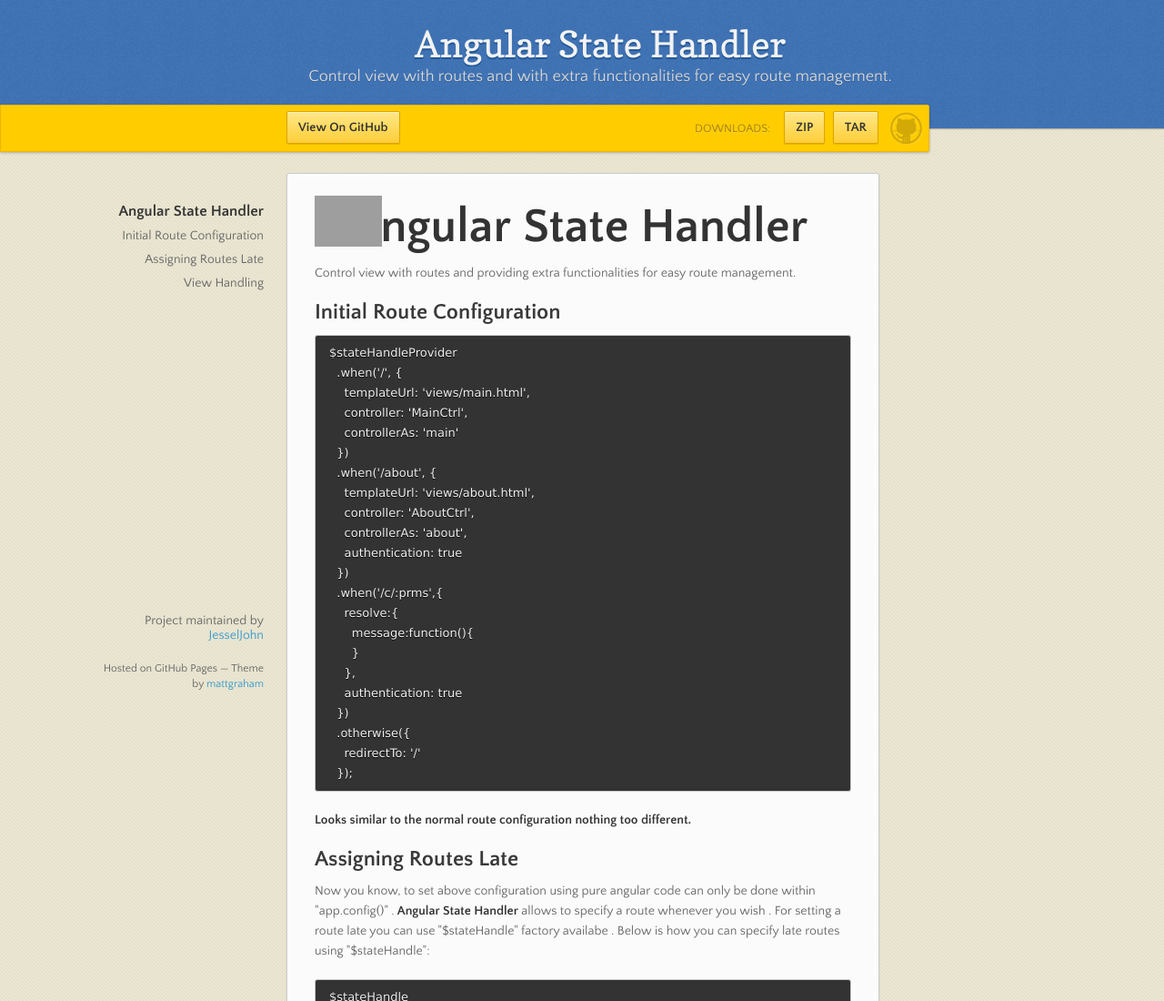
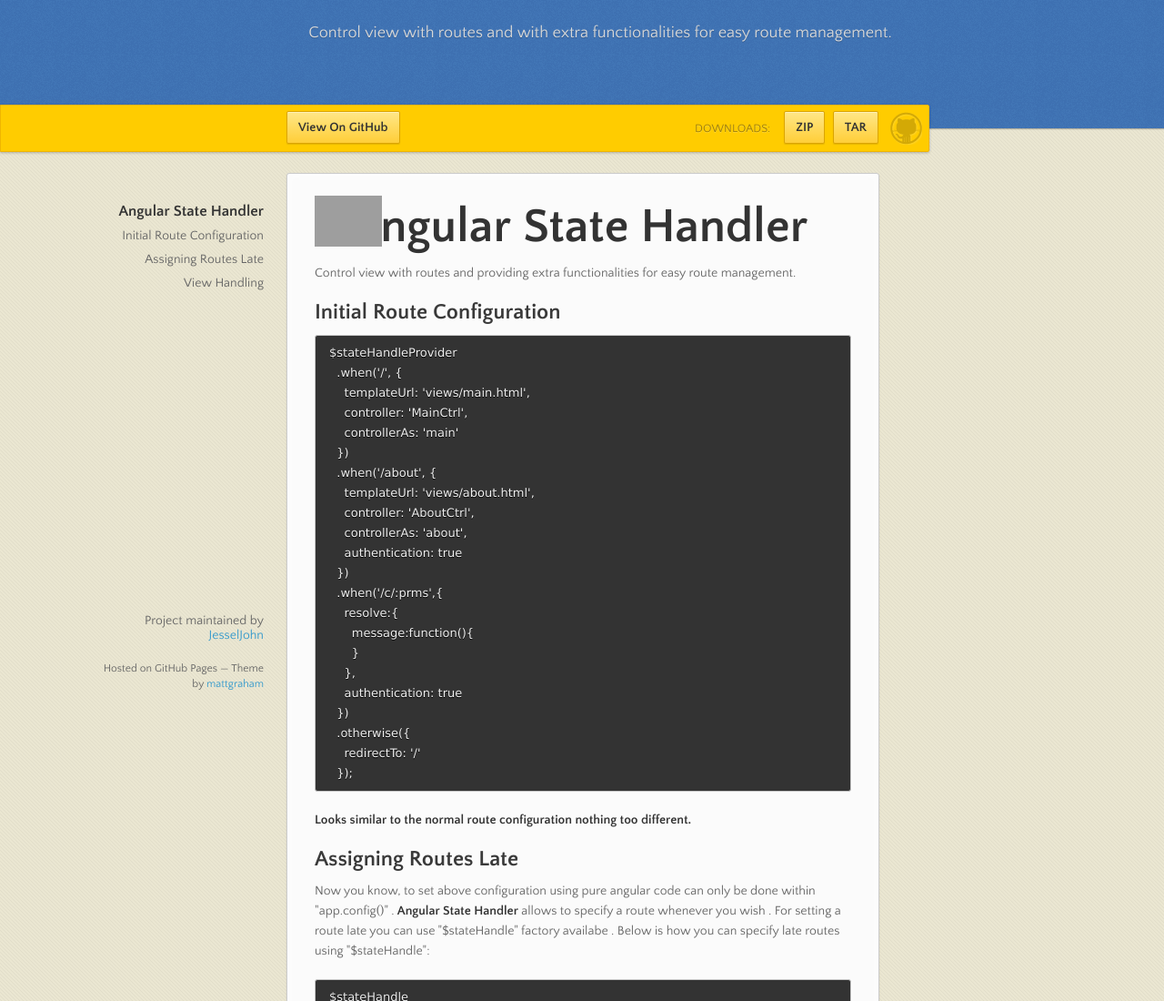
Before and after one commit to JesselJohn/angular-state-handler, a plain HTML site: page index.html in a window 1280 px wide. Shown: the top 1100 px of the page at 91% size. Drawn offline with nearby package versions, Linux system fonts and the light colour scheme; grey boxes are pictures that could not be loaded.

Commit message:
Removed unnecessary Heading

```diff
--- a/index.html
+++ b/index.html
@@ -28,7 +28,6 @@
   <body>
 
       <header>
-        <h1>Angular State Handler</h1>
         <p>Control view with routes and with extra functionalities for easy route management.</p>
       </header>
 
```
